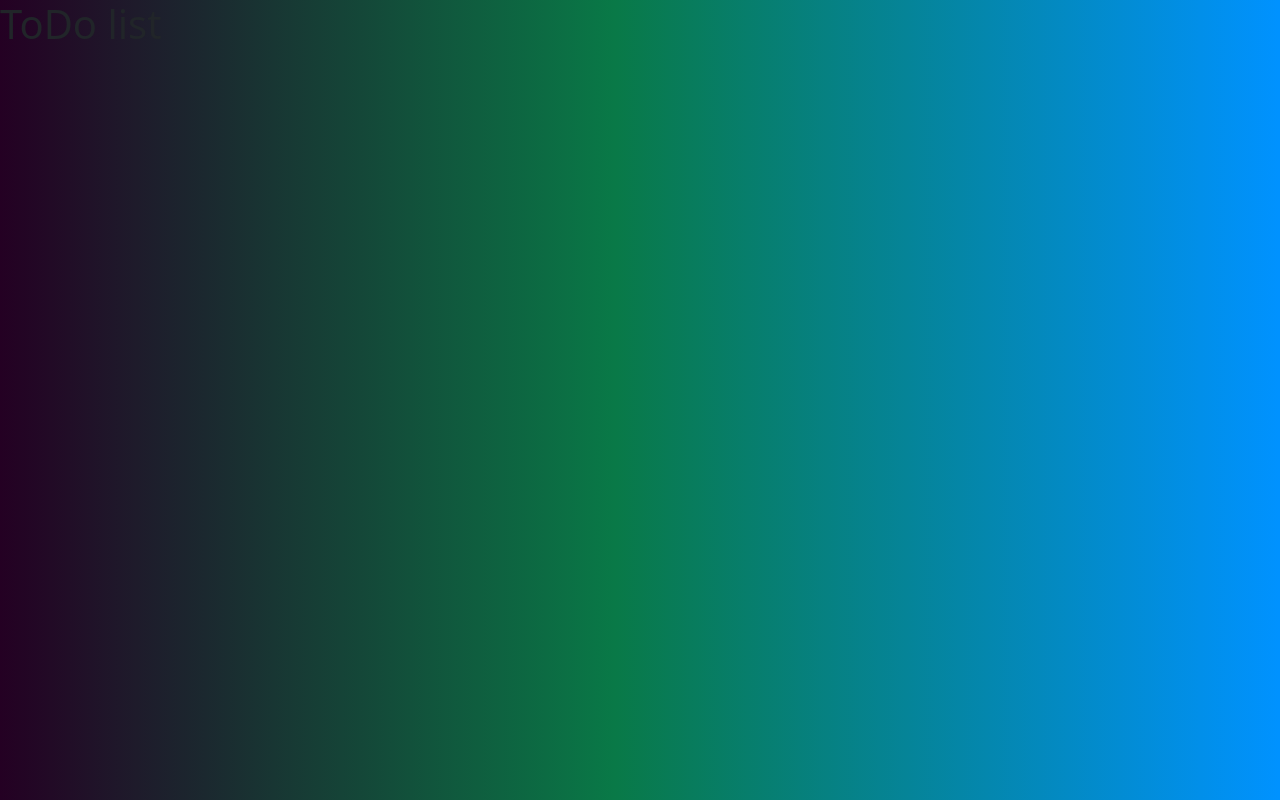
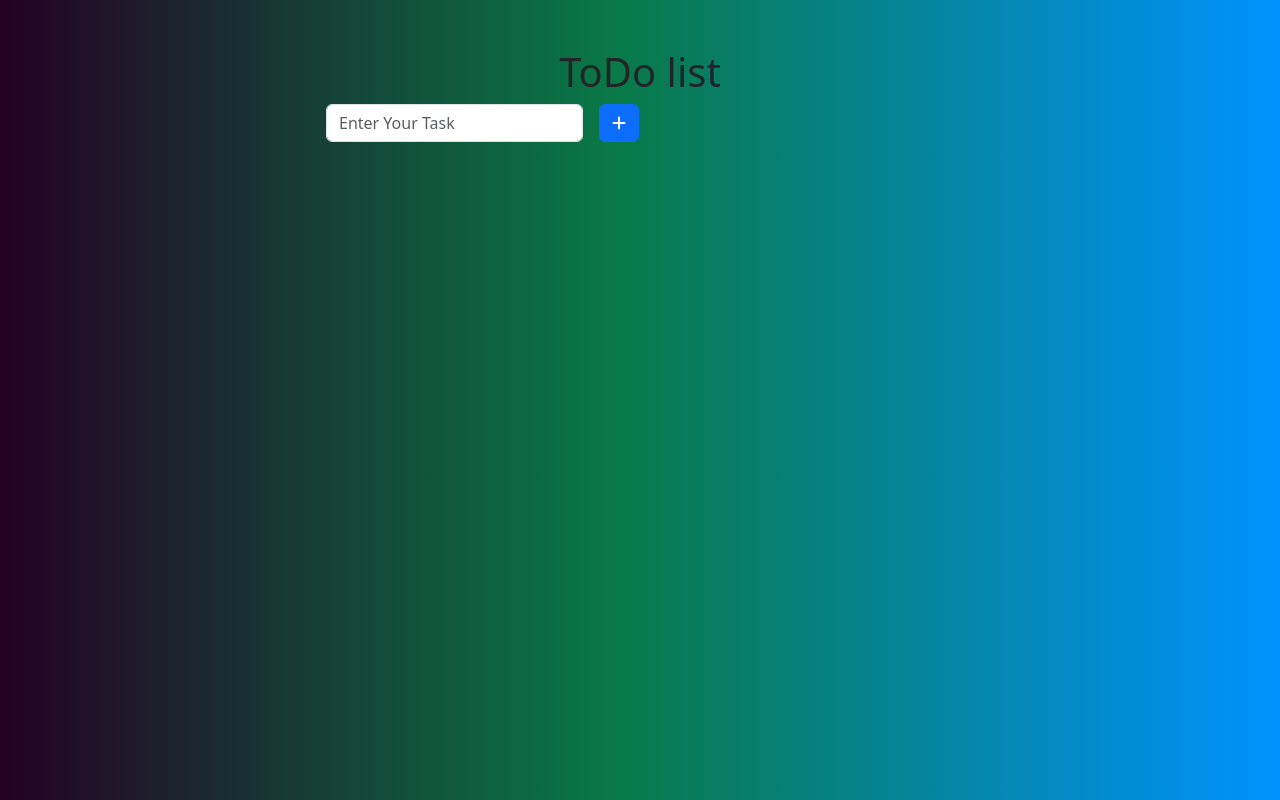
Before and after one commit to ZAK91/Todo, a plain HTML site: page index.html in a window 1280 px wide. Drawn offline with nearby package versions, Linux system fonts and the light colour scheme.

Commit message:
add form

```diff
--- a/index.html
+++ b/index.html
@@ -1,15 +1,44 @@
 <!doctype html>
 <html lang="en">
-  <head>
+
+<head>
     <meta charset="utf-8">
     <meta name="viewport" content="width=device-width, initial-scale=1">
     <title>Bootstrap demo</title>
-    <link href="https://cdn.jsdelivr.net/npm/bootstrap@5.3.0-alpha1/dist/css/bootstrap.min.css" rel="stylesheet" integrity="sha384-GLhlTQ8iRABdZLl6O3oVMWSktQOp6b7In1Zl3/Jr59b6EGGoI1aFkw7cmDA6j6gD" crossorigin="anonymous">
+    <link href="https://cdn.jsdelivr.net/npm/bootstrap@5.3.0-alpha1/dist/css/bootstrap.min.css" rel="stylesheet"
+        integrity="sha384-GLhlTQ8iRABdZLl6O3oVMWSktQOp6b7In1Zl3/Jr59b6EGGoI1aFkw7cmDA6j6gD" crossorigin="anonymous">
     <link rel="stylesheet" href="css/style.css">
+    <link rel="stylesheet" href="https://cdnjs.cloudflare.com/ajax/libs/font-awesome/6.3.0/css/all.min.css"
+        integrity="sha512-SzlrxWUlpfuzQ+pcUCosxcglQRNAq/DZjVsC0lE40xsADsfeQoEypE+enwcOiGjk/bSuGGKHEyjSoQ1zVisanQ=="
+        crossorigin="anonymous" referrerpolicy="no-referrer" />
 </head>
 
-  <body>
-    <h1>ToDo list</h1>
-    <script src="https://cdn.jsdelivr.net/npm/bootstrap@5.3.0-alpha1/dist/js/bootstrap.bundle.min.js" integrity="sha384-w76AqPfDkMBDXo30jS1Sgez6pr3x5MlQ1ZAGC+nuZB+EYdgRZgiwxhTBTkF7CXvN" crossorigin="anonymous"></script>
-  </body>
+<body>
+
+    <div class="row mt-5">
+        <div class="col-lg-6 mx-auto text-center">
+            <h1>ToDo list</h1>
+            <form class="row g-3">
+
+                <div class="col-auto">
+
+                    <input type="text" class="form-control" id="inputPassword2" placeholder="Enter Your Task">
+                </div>
+                <div class="col-auto">
+                    <button type="submit" class="btn btn-primary mb-3"><i class="fa-solid fa-plus"></i></button>
+                </div>
+            </form>
+        </div>
+    </div>
+
+
+
+
+
+
+    <script src="https://cdn.jsdelivr.net/npm/bootstrap@5.3.0-alpha1/dist/js/bootstrap.bundle.min.js"
+        integrity="sha384-w76AqPfDkMBDXo30jS1Sgez6pr3x5MlQ1ZAGC+nuZB+EYdgRZgiwxhTBTkF7CXvN" crossorigin="anonymous">
+    </script>
+</body>
+
 </html>
```
